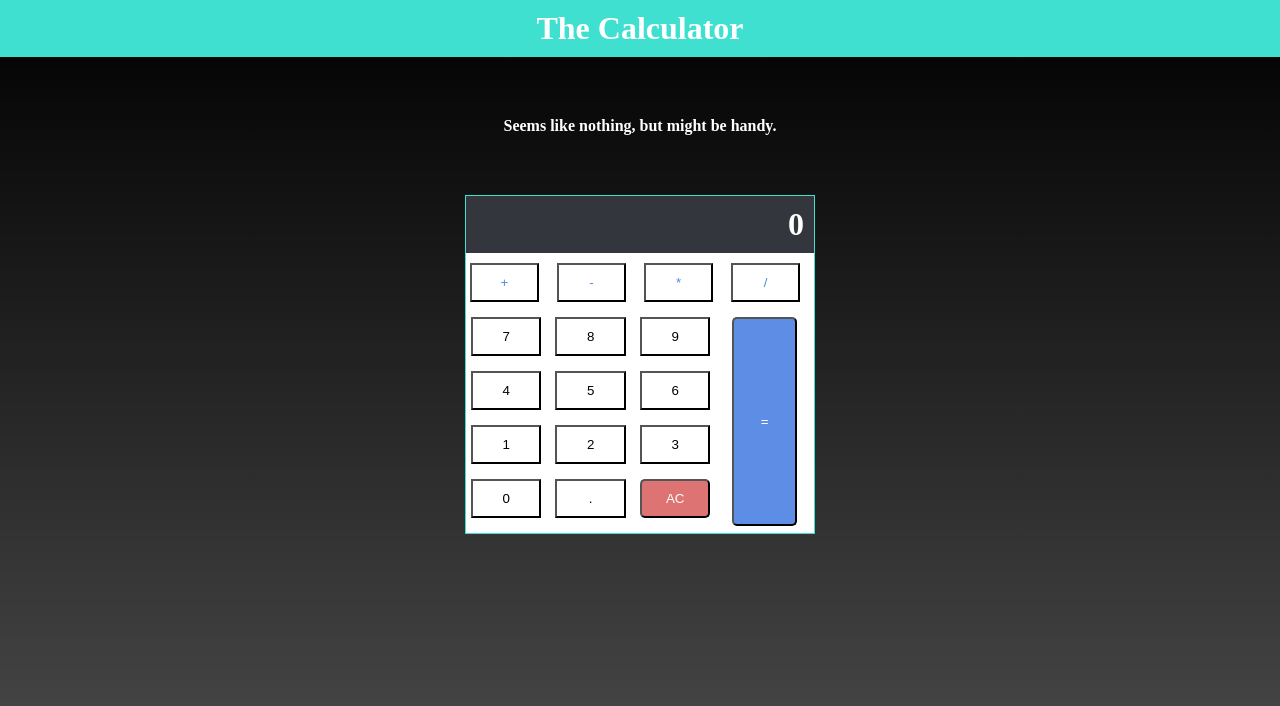
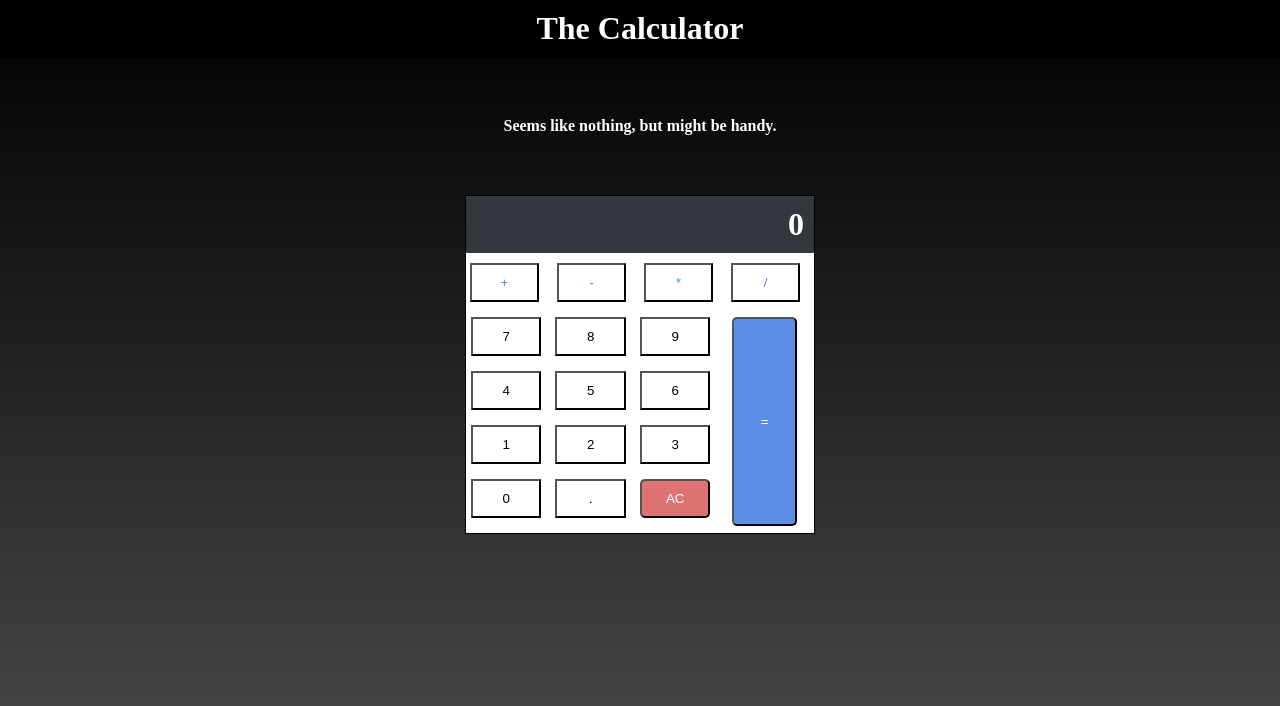
Before and after one commit to RPruvost/Calculator, a plain HTML site: page index.html in a window 1280 px wide. Drawn offline with Linux system fonts and the light colour scheme.

Commit message:
Changing the calculator's style, being now more dull

```diff
--- a/style.css
+++ b/style.css
@@ -10,7 +10,7 @@ body {
 h1 {
     color: white;
     text-align: center;
-    background-color: turquoise;
+    background-color: black;
     padding: 10px;
 }
 p {
@@ -25,7 +25,7 @@ p {
     margin: 50px 0px;
 }
 .calculator {
-    border : 1px solid turquoise;
+    border : 1px solid black;
     width: 350px;
     background-color: white;
 
```
